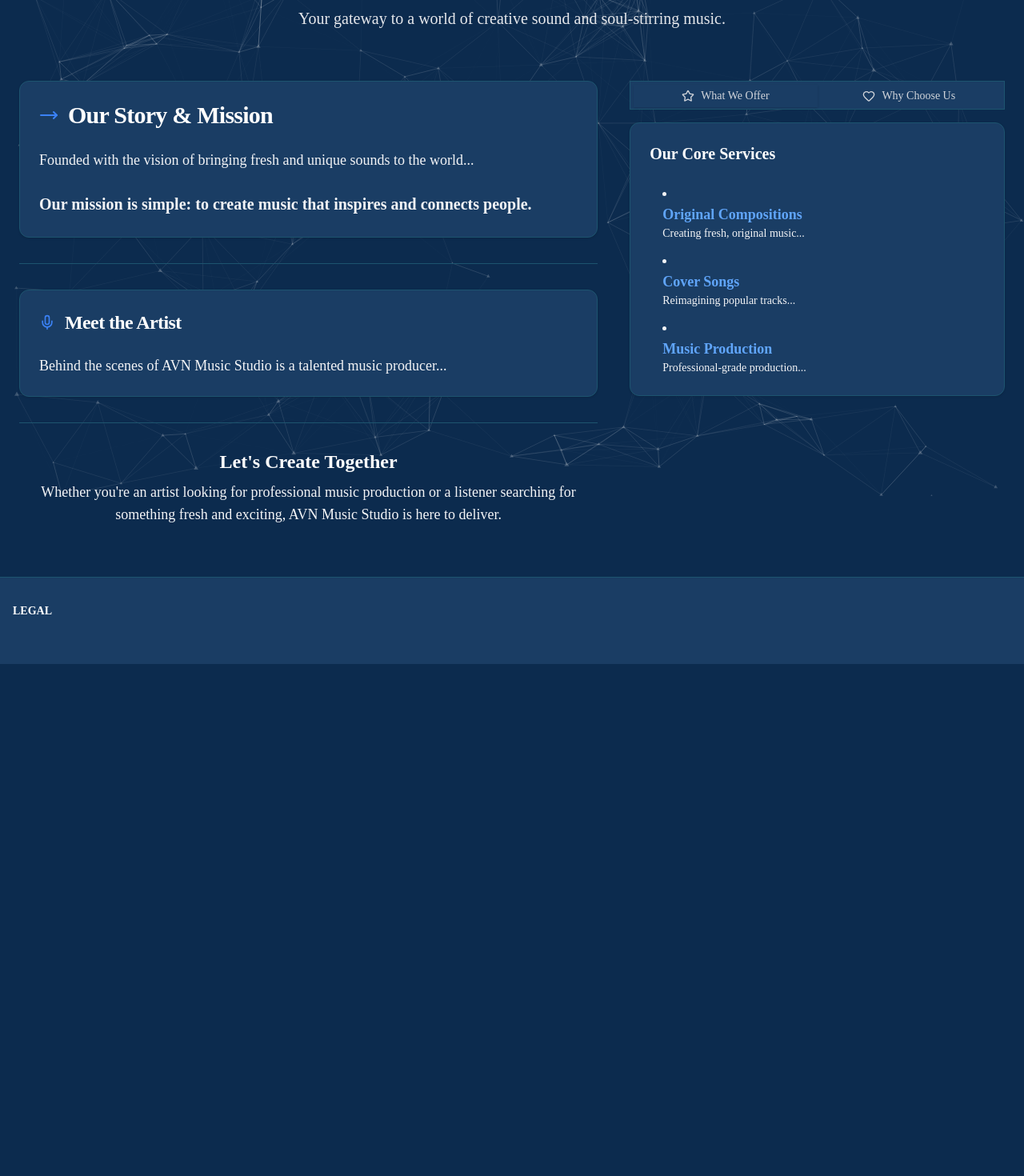
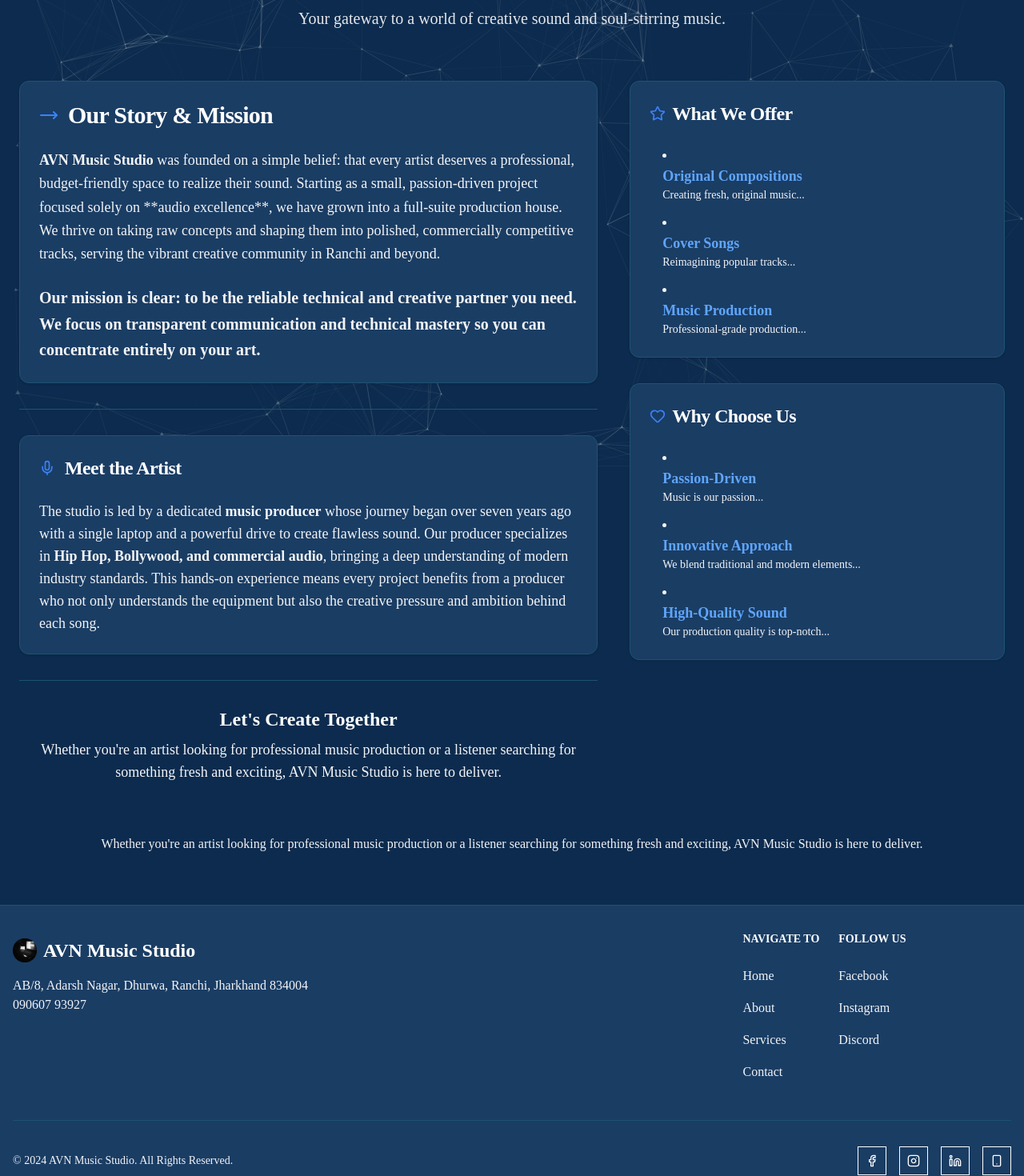
Before and after one commit to anvkup/avnproductions, a Next.js app: page /about in a window 1280 px wide. Shown: the part 180-1650 px from the top of the page at 80% size. Before the commit the page ends 1010 px from the top, so only its background shows below. Built offline with nearby package versions, Linux system fonts and the light colour scheme.

Commit message:
tabs removed

```diff
--- a/src/app/about/page.js
+++ b/src/app/about/page.js
@@ -5,17 +5,12 @@
 import { Card, CardContent, CardHeader, CardTitle } from "@/components/ui/card";
 import { Tabs, TabsContent, TabsList, TabsTrigger } from "@/components/ui/tabs";
 import { MoveRight, Star, Mic, Heart } from 'lucide-react';
-// --- Import Separator ---
 import { Separator } from "@/components/ui/separator";
 
 export default function About() {
     const [activeTab, setActiveTab] = React.useState("services");
 
     const handleTabChange = (newValue) => {
-        const currentIndex = ['services', 'why'].indexOf(activeTab);
-        const newIndex = ['services', 'why'].indexOf(newValue);
-
-        // Removed direction state logic since we reverted to simple fade
         setActiveTab(newValue);
     };
 
@@ -41,8 +36,10 @@
 
                 <div className="grid grid-cols-1 lg:grid-cols-5 gap-10">
 
-                    {/* === LEFT COLUMN: Story & Mission === */}
+                    {/* === LEFT COLUMN: Story & Mission & Artist === */}
                     <div className="lg:col-span-3 space-y-8">
+
+                        {/* 1. OUR STORY & MISSION */}
                         <Card className="bg-white dark:bg-brand-midnight border-brand-teal p-0">
                             <CardHeader>
                                 <CardTitle className="text-3xl font-bold text-gray-900 dark:text-brand-white flex items-center">
@@ -52,17 +49,17 @@
                             </CardHeader>
                             <CardContent className="space-y-6">
                                 <p className="text-gray-600 dark:text-gray-100 leading-relaxed text-lg">
-                                    Founded with the vision of bringing fresh and unique sounds to the world...
+                                    <strong>AVN Music Studio</strong> was founded on a simple belief: that every artist deserves a professional, budget-friendly space to realize their sound. Starting as a small, passion-driven project focused solely on **audio excellence**, we have grown into a full-suite production house. We thrive on taking raw concepts and shaping them into polished, commercially competitive tracks, serving the vibrant creative community in Ranchi and beyond.
                                 </p>
                                 <p className="text-gray-600 dark:text-gray-100 leading-relaxed text-xl font-semibold text-blue-400">
-                                    Our mission is simple: to create music that inspires and connects people.
+                                    Our mission is clear: to be the reliable technical and creative partner you need. We focus on transparent communication and technical mastery so you can concentrate entirely on your art.
                                 </p>
                             </CardContent>
                         </Card>
 
-                        {/* ADDED SEPARATOR HERE */}
                         <Separator className="dark:bg-brand-teal" />
 
+                        {/* 2. MEET THE ARTIST */}
                         <Card className="bg-white dark:bg-brand-midnight border-brand-teal p-0">
                             <CardHeader>
                                 <CardTitle className="text-2xl font-semibold text-gray-900 dark:text-brand-white flex items-center">
@@ -71,13 +68,13 @@
                                 </CardTitle>
                             </CardHeader>
                             <CardContent>
+                                {/* --- FINAL CLEANUP HERE --- */}
                                 <p className="text-gray-600 dark:text-gray-100 text-lg">
-                                    Behind the scenes of AVN Music Studio is a talented music producer...
+                                    The studio is led by a dedicated <strong>music producer</strong> whose journey began over seven years ago with a single laptop and a powerful drive to create flawless sound. Our producer specializes in <strong>Hip Hop, Bollywood, and commercial audio</strong>, bringing a deep understanding of modern industry standards. This hands-on experience means every project benefits from a producer who not only understands the equipment but also the creative pressure and ambition behind each song.
                                 </p>
                             </CardContent>
                         </Card>
 
-                        {/* ADDED SEPARATOR HERE */}
                         <Separator className="dark:bg-brand-teal" />
 
                         <div className="text-center mt-8">
@@ -88,60 +85,48 @@
                         </div>
                     </div>
 
-                    {/* === RIGHT COLUMN: Tabs with Simple Fade Animation === */}
-                    <div className="lg:col-span-2">
-                        <Tabs value={activeTab} onValueChange={handleTabChange} className="w-full">
-                            <TabsList className="grid w-full grid-cols-2 dark:bg-brand-midnight border dark:border-brand-teal">
-                                <TabsTrigger value="services" className="flex items-center text-gray-900 dark:text-gray-300">
-                                    <Star className="w-4 h-4 mr-2" /> What We Offer
-                                </TabsTrigger>
-                                <TabsTrigger value="why" className="flex items-center text-gray-900 dark:text-gray-300">
-                                    <Heart className="w-4 h-4 mr-2" /> Why Choose Us
-                                </TabsTrigger>
-                            </TabsList>
+                    {/* === RIGHT COLUMN: STACKED CARDS (What We Offer / Why Choose Us) === */}
+                    <div className="lg:col-span-2 space-y-8">
 
-                            <AnimatePresence mode="wait" initial={false}>
-
-                                {activeTab === "services" && (
-                                    <TabsContent value="services" asChild>
-                                        <motion.div key="services" variants={fadeVariants} initial="initial" animate="animate" exit="exit" transition={{ duration: 0.25 }} className="mt-4">
+                        {/* CARD 1: What We Offer */}
                         <Card className="bg-white dark:bg-brand-midnight border-brand-teal p-0">
                             <CardHeader>
-                                                    <h3 className="text-xl font-semibold text-gray-900 dark:text-brand-white">Our Core Services</h3>
+                                <CardTitle className="text-2xl font-semibold text-gray-900 dark:text-brand-white flex items-center">
+                                    <Star className="w-5 h-5 mr-2 text-blue-500" />
+                                    What We Offer
+                                </CardTitle>
                             </CardHeader>
                             <CardContent>
                                 <ul className="list-disc list-inside text-gray-600 dark:text-gray-100 space-y-3 pl-4">
-                                                        <li><h4 className="text-lg font-semibold text-blue-400">Original Compositions</h4><p className="text-sm">Creating fresh, original music...</p></li>
-                                                        <li><h4 className="text-lg font-semibold text-blue-400">Cover Songs</h4><p className="text-sm">Reimagining popular tracks...</p></li>
-                                                        <li><h4 className="text-lg font-semibold text-blue-400">Music Production</h4><p className="text-sm">Professional-grade production...</p></li>
+                                    <li><h4 className="text-lg font-semibold text-blue-400 dark:text-blue-400">Original Compositions</h4><p className="text-sm text-gray-600 dark:text-gray-100">Creating fresh, original music...</p></li>
+                                    <li><h4 className="text-lg font-semibold text-blue-400 dark:text-blue-400">Cover Songs</h4><p className="text-sm text-gray-600 dark:text-gray-100">Reimagining popular tracks...</p></li>
+                                    <li><h4 className="text-lg font-semibold text-blue-400 dark:text-blue-400">Music Production</h4><p className="text-sm text-gray-600 dark:text-gray-100">Professional-grade production...</p></li>
                                 </ul>
                             </CardContent>
                         </Card>
-                                        </motion.div>
-                                    </TabsContent>
-                                )}
 
-                                {activeTab === "why" && (
-                                    <TabsContent value="why" asChild>
-                                        <motion.div key="why" variants={fadeVariants} initial="initial" animate="animate" exit="exit" transition={{ duration: 0.25 }} className="mt-4">
+                        {/* CARD 2: Why Choose Us */}
                         <Card className="bg-white dark:bg-brand-midnight border-brand-teal p-0">
                             <CardHeader>
-                                                    <h3 className="text-xl font-semibold text-gray-900 dark:text-brand-white">Our Commitment to Quality</h3>
+                                <CardTitle className="text-2xl font-semibold text-gray-900 dark:text-brand-white flex items-center">
+                                    <Heart className="w-5 h-5 mr-2 text-blue-500" />
+                                    Why Choose Us
+                                </CardTitle>
                             </CardHeader>
                             <CardContent>
                                 <ul className="list-disc list-inside text-gray-600 dark:text-gray-100 space-y-3 pl-4">
-                                                        <li><h4 className="text-lg font-semibold text-blue-400">Passion-Driven</h4><p className="text-sm">Music is our passion...</p></li>
-                                                        <li><h4 className="text-lg font-semibold text-blue-400">Innovative Approach</h4><p className="text-sm">We blend traditional and modern elements...</p></li>
-                                                        <li><h4 className="text-lg font-semibold text-blue-400">High-Quality Sound</h4><p className="text-sm">Our production quality is top-notch...</p></li>
+                                    <li><h4 className="text-lg font-semibold text-blue-400 dark:text-blue-400">Passion-Driven</h4><p className="text-sm">Music is our passion...</p></li>
+                                    <li><h4 className="text-lg font-semibold text-blue-400 dark:text-blue-400">Innovative Approach</h4><p className="text-sm">We blend traditional and modern elements...</p></li>
+                                    <li><h4 className="text-lg font-semibold text-blue-400 dark:text-blue-400">High-Quality Sound</h4><p className="text-sm">Our production quality is top-notch...</p></li>
                                 </ul>
                             </CardContent>
                         </Card>
-                                        </motion.div>
-                                    </TabsContent>
-                                )}
-                            </AnimatePresence>
-                        </Tabs>
+
                     </div>
+                </div>
+
+                <div className="text-center mt-16 text-gray-600 dark:text-gray-100">
+                    <p>Whether you&apos;re an artist looking for professional music production or a listener searching for something fresh and exciting, AVN Music Studio is here to deliver.</p>
                 </div>
             </div>
         </div>
--- a/src/app/components/Footer.js
+++ b/src/app/components/Footer.js
@@ -1,32 +1,108 @@
-// src/app/components/Footer.js
-
-// ... imports and function definition ...
+import Image from 'next/image';
+import Link from 'next/link';
+import React from 'react';
+import { Button } from '@/components/ui/button';
+import { Facebook, Instagram, Linkedin, Smartphone } from 'lucide-react';
 
 function Footer() {
     return (
         <footer className="relative z-40 bg-white dark:bg-brand-midnight border-t border-gray-200 dark:border-brand-teal">
             <div className="mx-auto w-full max-w-screen-xl p-4 py-6 lg:py-8">
                 <div className="md:flex md:justify-between">
-                    {/* ... other footer content ... */}
+
+                    {/* --- COLUMN 1: LOGO & CONTACT INFO --- */}
+                    <div className="mb-6 md:mb-0">
+                        <Link href="/" className="flex items-center">
+                            <Image src={"/image/a.png"} width={30} height={30} alt='Logo' />
+                            <span className="self-center text-2xl font-semibold whitespace-nowrap text-gray-900 dark:text-brand-white p-2">AVN Music Studio</span>
+                        </Link>
+                        <p className="mt-2 text-gray-600 dark:text-gray-100">AB/8, Adarsh Nagar, Dhurwa, Ranchi, Jharkhand 834004</p>
+                        <a href="tel:090607 93927" className="text-gray-600 dark:text-gray-100 hover:underline">090607 93927</a>
+                    </div>
+
+                    {/* --- COLUMN 2/3: LINKS --- */}
+                    {/* Note: This structure will collapse the grid appropriately now that one column is gone. */}
                     <div className="grid grid-cols-2 gap-8 sm:gap-6 sm:grid-cols-3">
-                        {/* ... Navigate To column ... */}
+
+                        {/* Navigate To column */}
                         <div>
+                            <h2 className="mb-6 text-sm font-semibold text-gray-900 uppercase dark:text-brand-white">Navigate To</h2>
+                            <ul className="text-gray-600 dark:text-gray-100 font-medium">
+                                <li className="mb-4">
+                                    <Link href="/" aria-current="page" className="hover:underline">Home</Link>
+                                </li>
+                                <li className="mb-4">
+                                    <Link href="/about" className="hover:underline">About</Link>
+                                </li>
+                                <li className="mb-4">
+                                    <Link href="/services" className="hover:underline">Services</Link>
+                                </li>
+                                <li className="mb-4">
+                                    <Link href="/contact" className="hover:underline">Contact</Link>
+                                </li>
+                            </ul>
+                        </div>
+
+                        {/* Follow Us column */}
+                        <div>
+                            <h2 className="mb-6 text-sm font-semibold text-gray-900 uppercase dark:text-brand-white">Follow us</h2>
+                            <ul className="text-gray-600 dark:text-gray-100 font-medium">
+                                <li className="mb-4">
+                                    <a href="https://www.facebook.com/profile.php?id=61566925568567" className="hover:underline ">Facebook</a>
+                                </li>
+                                <li className="mb-4">
+                                    <a href="https://www.instagram.com/avn.music1/" className="hover:underline">Instagram</a>
+                                </li>
+                                <li className="mb-4">
+                                    <a href="https://discordapp.com/users/avn.m1" className="hover:underline">Discord</a>
+                                </li>
+                            </ul>
+                        </div>
+
+                        {/* -------------------------------------------------- */}
+                        {/* --- LEGAL COLUMN (ENTIRELY COMMENTED OUT) --- */}
+                        {/* -------------------------------------------------- */}
+                        {/* <div>
                             <h2 className="mb-6 text-sm font-semibold text-gray-900 uppercase dark:text-brand-white">Legal</h2>
                             <ul className="text-gray-600 dark:text-gray-100 font-medium">
-                                {/* THESE LINKS ARE REMOVED TEMPORARILY */}
-                                {/*
-                                <li className="mb-4">
-                                    <Link href="/pnp" className="hover:underline">Privacy Policy</Link>
-                                </li>
-                                <li>
-                                    <Link href="/tnc" className="hover:underline">Terms & Conditions</Link>
-                                </li>
-                                */}
+                                <li className="mb-4"><Link href="/pnp" className="hover:underline">Privacy Policy</Link></li>
+                                <li><Link href="/tnc" className="hover:underline">Terms & Conditions</Link></li>
                             </ul>
                         </div>
+                        */}
                     </div>
                 </div>
-                {/* ... rest of the footer ... */}
+
+                {/* --- BOTTOM ROW: COPYRIGHT & SOCIAL ICONS --- */}
+                <hr className="my-6 border-gray-200 sm:mx-auto dark:border-brand-teal lg:my-8" />
+                <div className="sm:flex sm:items-center sm:justify-between">
+                    <span className="text-sm text-gray-500 sm:text-center dark:text-gray-100">© 2024 <a href="https://avnmusic.shop/" className="hover:underline">AVN Music Studio</a>. All Rights Reserved.
+                    </span>
+
+                    {/* Social Icon Buttons (Shadcn style) */}
+                    <div className="flex mt-4 sm:justify-center sm:mt-0 space-x-4">
+                        <Button variant="outline" size="icon" asChild>
+                          <a href="https.www.facebook.com/profile.php?id=61566925568567" target="_blank" rel="noopener noreferrer" aria-label="Facebook">
+                            <Facebook className="h-5 w-5" />
+                          </a>
+                        </Button>
+                        <Button variant="outline" size="icon" asChild>
+                          <a href="https.www.instagram.com/avn.music1/" target="_blank" rel="noopener noreferrer" aria-label="Instagram">
+                            <Instagram className="h-5 w-5" />
+                          </a>
+                        </Button>
+                        <Button variant="outline" size="icon" asChild>
+                          <a href="https.www.linkedin.com/company/avn-productions1" target="_blank" rel="noopener noreferrer" aria-label="LinkedIn">
+                            <Linkedin className="h-5 w-5" />
+                          </a>
+                        </Button>
+                        <Button variant="outline" size="icon" asChild>
+                          <a href="https.wa.link/vcj8tv" target="_blank" rel="noopener noreferrer" aria-label="WhatsApp">
+                            <Smartphone className="h-5 w-5" />
+                          </a>
+                        </Button>
+                    </div>
+                </div>
             </div>
         </footer>
     );
```
Lines whose indentation alone changed are shown as unchanged.
